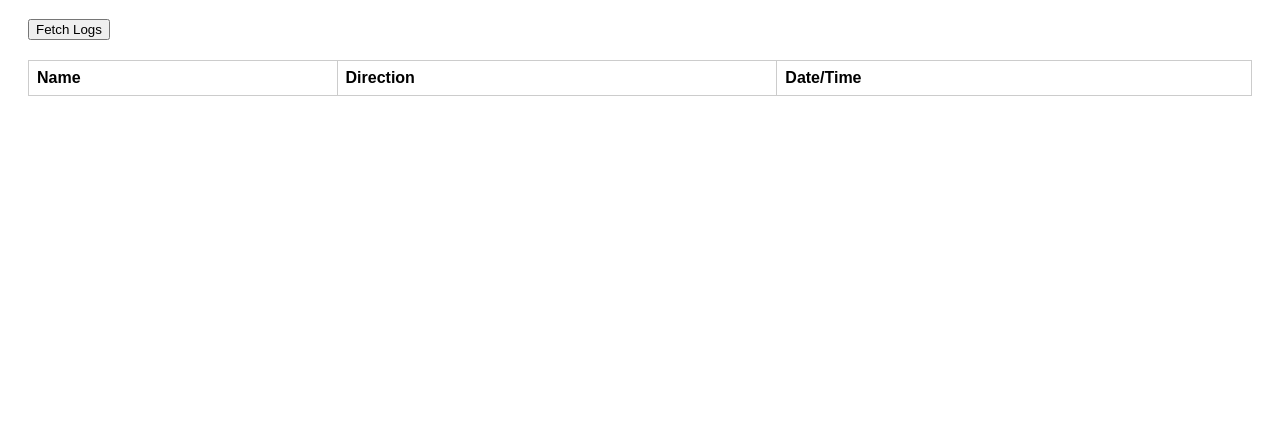
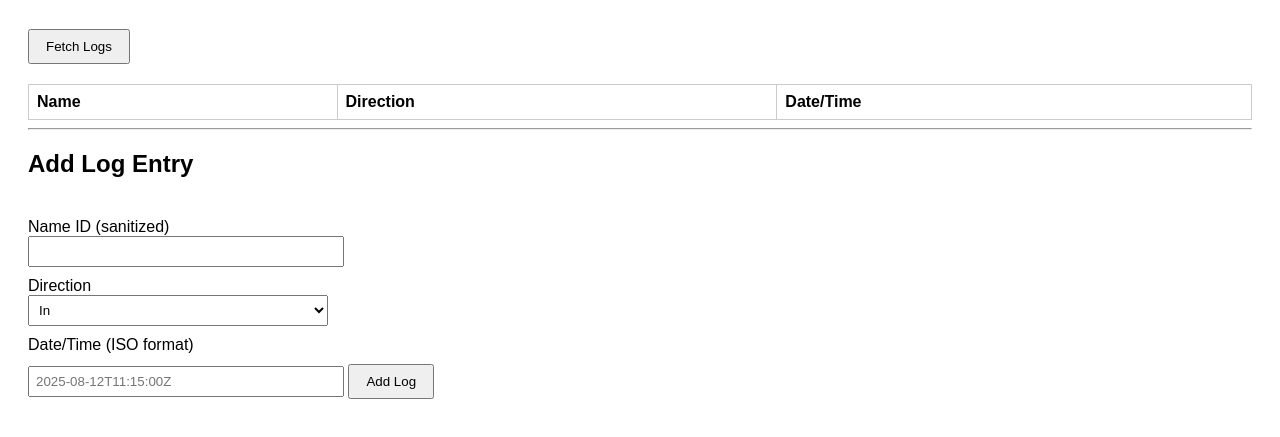
Before and after one commit to mickoscode/surf-club-signin, a plain HTML site: page app-test/index.html in a window 1280 px wide. Shown: the part 89-526 px from the top of the page. Drawn offline with Linux system fonts and the light colour scheme.

Commit message:
update index.html to allow adding records

```diff
--- a/app-test/index.html
+++ b/app-test/index.html
@@ -6,6 +6,11 @@
     body { font-family: Arial; padding: 20px; }
     table { border-collapse: collapse; width: 100%; margin-top: 20px; }
     th, td { border: 1px solid #ccc; padding: 8px; text-align: left; }
+    form { margin-top: 40px; }
+    label { display: block; margin-top: 10px; }
+    input, select { padding: 6px; width: 300px; }
+    button { margin-top: 10px; padding: 8px 16px; }
+    #message { margin-top: 20px; font-weight: bold; }
   </style>
 </head>
 <body>
@@ -22,9 +27,32 @@
     <tbody></tbody>
   </table>
 
+  <hr>
+
+  <h2>Add Log Entry</h2>
+  <form id="addLogForm" onsubmit="submitLog(event)">
+    <label for="name_id">Name ID (sanitized)</label>
+    <input type="text" id="name_id" name="name_id" required>
+
+    <label for="direction">Direction</label>
+    <select id="direction" name="direction_string" required>
+      <option value="in">In</option>
+      <option value="out">Out</option>
+    </select>
+
+    <label for="date_time">Date/Time (ISO format)</label>
+    <input type="text" id="date_time" name="date_time" placeholder="2025-08-12T11:15:00Z" required>
+
+    <button type="submit">Add Log</button>
+  </form>
+
+  <div id="message"></div>
+
   <script>
+    const API_BASE = "https://5eifrv56p8.execute-api.ap-southeast-2.amazonaws.com";
+
     async function fetchLogs() {
-      const response = await fetch("https://5eifrv56p8.execute-api.ap-southeast-2.amazonaws.com/log?activity_id=sorrento_youth_sunday&date=2025-08-12");
+      const response = await fetch(`${API_BASE}/log?activity_id=sorrento_youth_sunday&date=2025-08-12`);
       const data = await response.json();
       const tableBody = document.querySelector("#logTable tbody");
       tableBody.innerHTML = "";
@@ -33,12 +61,44 @@
         const row = document.createElement("tr");
         row.innerHTML = `
           <td>${log.name_id}</td>
-          <td>${log.direction}</td>
+          <td>${log.direction_string}</td>
           <td>${log.date_time}</td>
         `;
         tableBody.appendChild(row);
       });
     }
+
+    async function submitLog(event) {
+      event.preventDefault();
+      const form = document.getElementById("addLogForm");
+      const name_id = form.name_id.value.trim();
+      const direction = form.direction_string.value;
+      const date_time = form.date_time.value.trim();
+
+      const payload = {
+        activity_id: "sorrento_youth_sunday",
+        name_id: name_id,
+        direction_string: direction,
+        date_time: date_time
+      };
+
+      try {
+        const response = await fetch(`${API_BASE}/log`, {
+          method: "POST",
+          headers: { "Content-Type": "application/json" },
+          body: JSON.stringify(payload)
+        });
+
+        const result = await response.json();
+        document.getElementById("message").textContent = result.message || "Log added.";
+        if (response.status === 201) {
+          fetchLogs(); // Refresh table
+        }
+      } catch (err) {
+        document.getElementById("message").textContent = "Error submitting log.";
+        console.error(err);
+      }
+    }
   </script>
 </body>
 </html>
```
